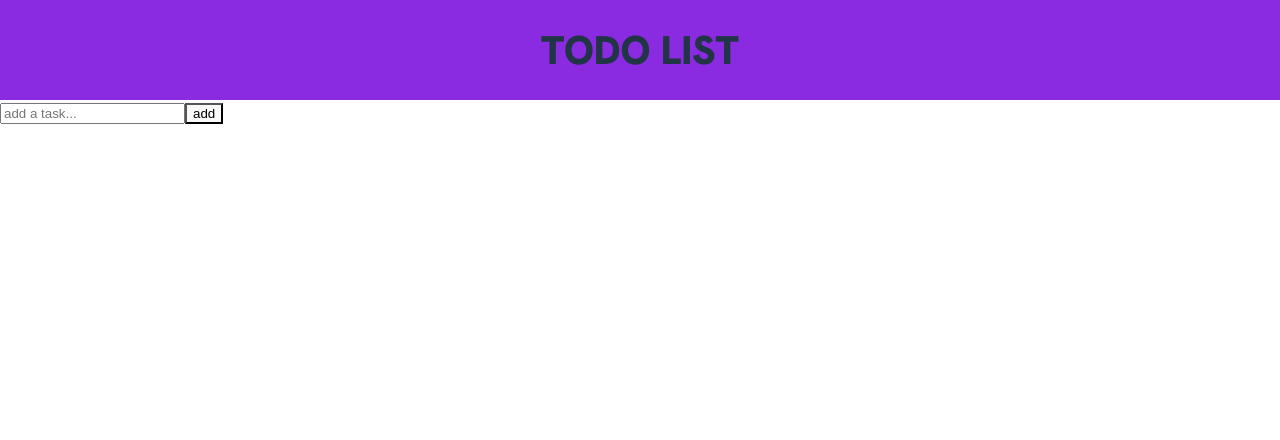
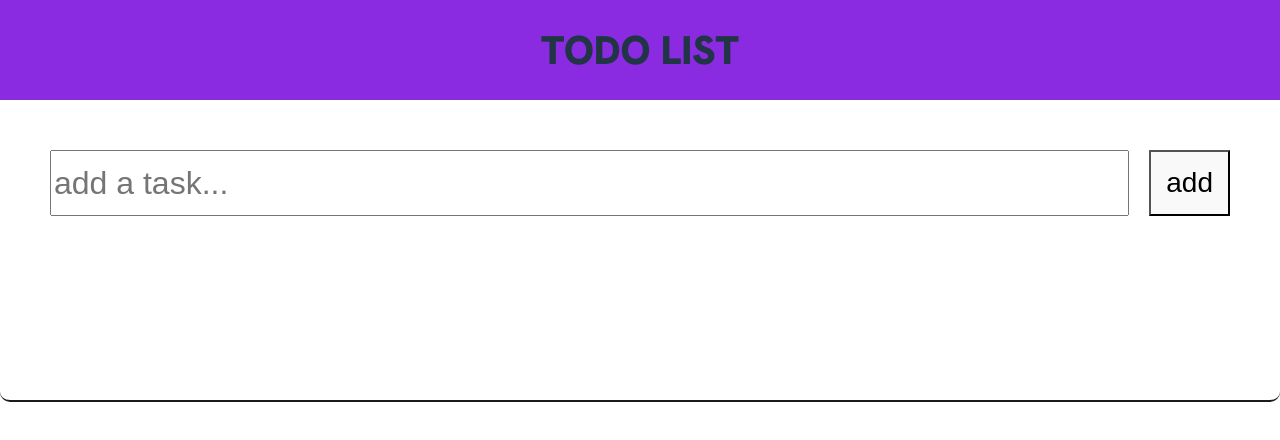
Before and after one commit to chaliyYehor/todo-list, a React (Vite) app: page / in a window 1280 px wide. Shown: the top 440 px of the page. Built offline with nearby package versions, Linux system fonts and the light colour scheme.

Commit message:
add styles

```diff
--- a/src/components/main/add todo form/Form.css
+++ b/src/components/main/add todo form/Form.css
@@ -0,0 +1,32 @@
+form {
+	width: 100%;
+	height: 300px;
+
+	display: flex;
+	align-items: flex-start;
+
+	border-bottom: 2px solid rgb(27, 27, 27);
+
+	border-radius: 10px;
+}
+
+.info-wrapper {
+	margin: 50px;
+
+	flex-grow: 1;
+
+	display: flex;
+
+	gap: 20px;
+
+	input {
+		flex-grow: 1;
+		font-size: 2rem;
+	}
+
+	button {
+		font-size: 1.75rem;
+
+		padding: 15px;
+	}
+}
```
